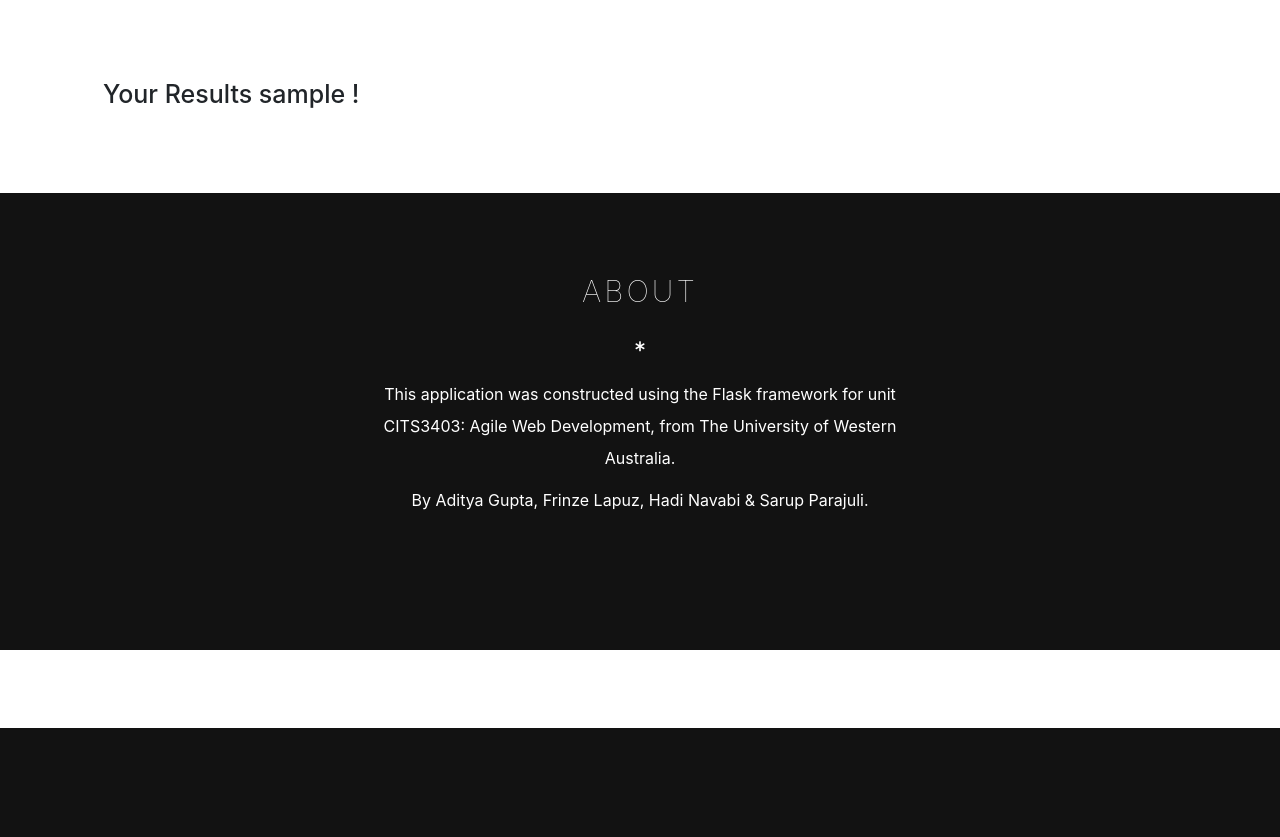
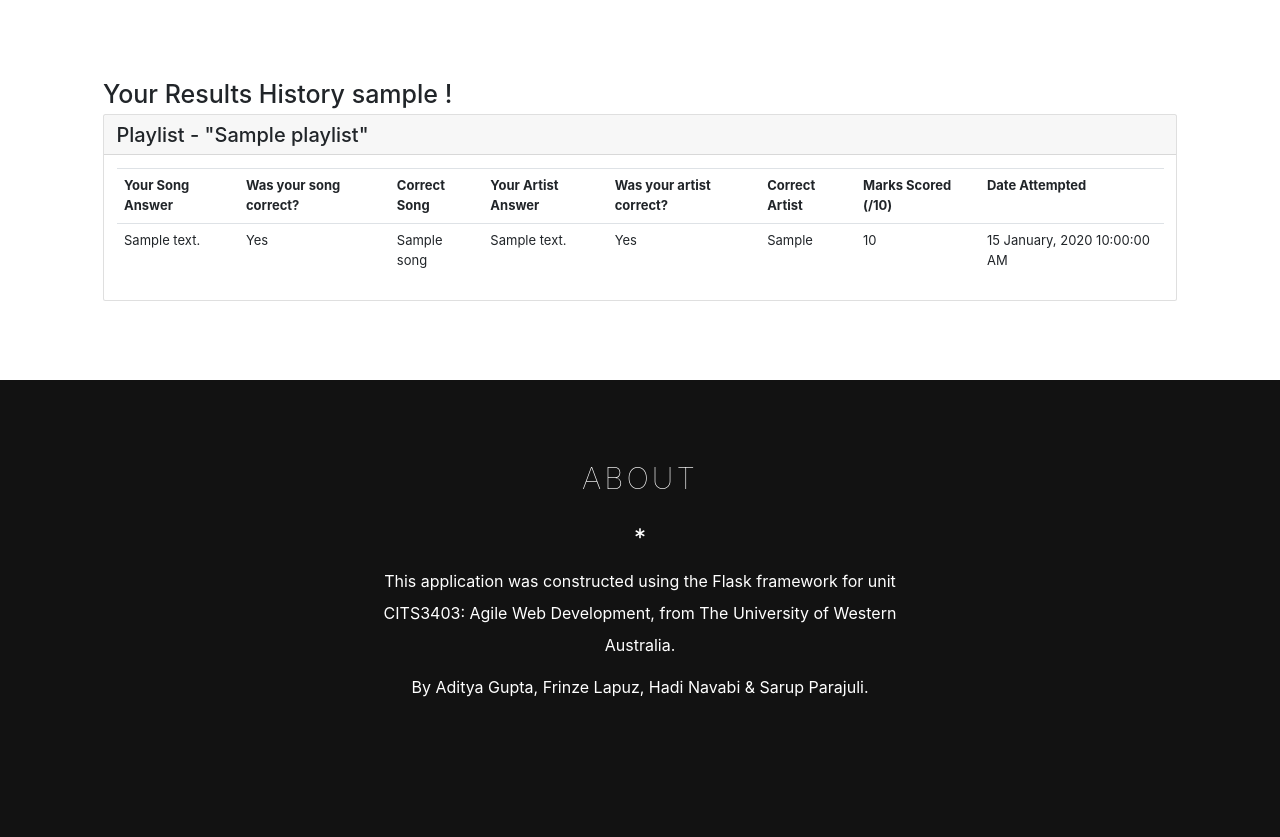
Before and after one commit to Spotimania/Spotimania, a Flask app: page /results in a window 1280 px wide. Shown: the part 72-909 px from the top of the page. Before the commit the page ends 800 px from the top, so only its background shows below. Run offline with Flask 2, Linux system fonts and the light colour scheme; a user stored in the database is signed in; tables that the repository leaves empty hold one stand-in row (values such as "Sample post"); some libraries are stand-ins or nearby versions; some web fonts are replaced.

Commit message:
Results Page/Playlist adjustments

```diff
--- a/app/controllers.py
+++ b/app/controllers.py
@@ -78,7 +78,7 @@ def getResultsOfUser(userId):
     for playlist in userPlayedPlaylist:
         hashMap = playlist.to_dict()
         hashMap["results"] = []
-
+        hashMap["playlistName"] = getPlaylist(playlist.playlistId).playlistName
         # Parse all the question sets in the playlist
         individualResultsCollection = playlist.resultsIndividual
         for individualResult in individualResultsCollection:
--- a/app/routes.py
+++ b/app/routes.py
@@ -107,6 +107,15 @@ def playlists():
     print(playlistsCollection)
     return render_template('playlist.html', title='Songs', playlists = playlistsCollection, form=form)
 
+@app.route('/results')
+@login_required
+def results():
+
+    userId = current_user.id
+    resultsCollection = getResultsOfUser(userId);
+    print(resultsCollection)
+    return render_template("results.html", title="Results Page", userPlayedPlaylist=resultsCollection)
+
 @app.route('/playlist/<playlistId>', methods=['GET', 'POST'])
 @login_required
 def playlist(playlistId):
@@ -139,7 +148,3 @@ def quiz(playlistId):
     songs = getSongsInPlaylist(playlistId)
     playlist = Playlist.query.get(playlistId)
     return render_template("quiz.html", title="Quiz Page", async_mode=socketio.async_mode, session=True, sockets=True, playlist=playlist, songs=songs)
-
-@app.route('/results')
-def results():
-    return render_template("results.html", title="Results Page")
--- a/app/static/javascript/socket.js
+++ b/app/static/javascript/socket.js
@@ -93,7 +93,7 @@ $(document).ready(function () {
 	audioPlayer.volume = 0.5;
 
 	//SOCKET CONNECTION
-	socket = io.connect('https://' + document.domain + ':' + location.port + '/sockets');
+	socket = io.connect('http://' + document.domain + ':' + location.port + '/sockets');
 
 	socket.on('connect', () => {
 		// REGISTER ON THE SERVER SESSION
--- a/app/templates/results.html
+++ b/app/templates/results.html
@@ -2,6 +2,49 @@
 
 {% block content %}
 
-<h1>Your Results {{ current_user.username }} !</h1>
+<h1>Your Results History {{ current_user.username }} !</h1>
 
+<div class="panel-group" >
+    <div>
+        {% for playlist in userPlayedPlaylist %}
+        <div class="card">
+            <div class="card-header" id="headingOne">
+                <h2 class="mb-0">
+                        Playlist - "{{ playlist.playlistName }}"
+                    </button>
+                </h2>
+            </div>
+
+            <div id="{{ playlist.playlistId }}">
+                <div class="card-body">
+                    <table  class= "table table-hover" style="width:100%; font-size: 1.3rem;">
+                        <tr>
+                        <th> Your Song Answer </th>
+                        <th> Was your song correct? </th>
+                        <th> Correct Song </th>
+                        <th> Your Artist Answer </th>
+                        <th> Was your artist correct? </th>
+                        <th> Correct Artist </th>
+                        <th> Marks Scored (/10) </th>
+                        <th> Date Attempted </th>
+                        </tr>
+                    {% for result in playlist.results %}
+                        <tr>
+                        <td>{{ result.answerSong }}</td>
+                        <td>{{ "Yes" if result.isAnswerSongCorrect else "No" }}</td>
+                        <td>{{ result.correctSongName }}</td>
+                        <td>{{ result.answerArtist }}</td>
+                        <td>{{ "Yes" if result.isAnswerArtistCorrect else "No" }}</td>
+                        <td>{{ result.correctArtist }}</td>
+                        <td>{{ result.isAnswerArtistCorrect*5 + result.isAnswerSongCorrect*5}}</td>
+                        <td>{{ result.date_created|datetimeformat }}</td>
+                        </tr>
+                    {% endfor %}
+                    </table>
+                </div>
+            </div>
+        </div>
+        {% endfor %}
+    </div>
+</div>
 {% endblock %}
```
Also changed, not shown: app/templates/playlist.html (+10 -40 lines).
